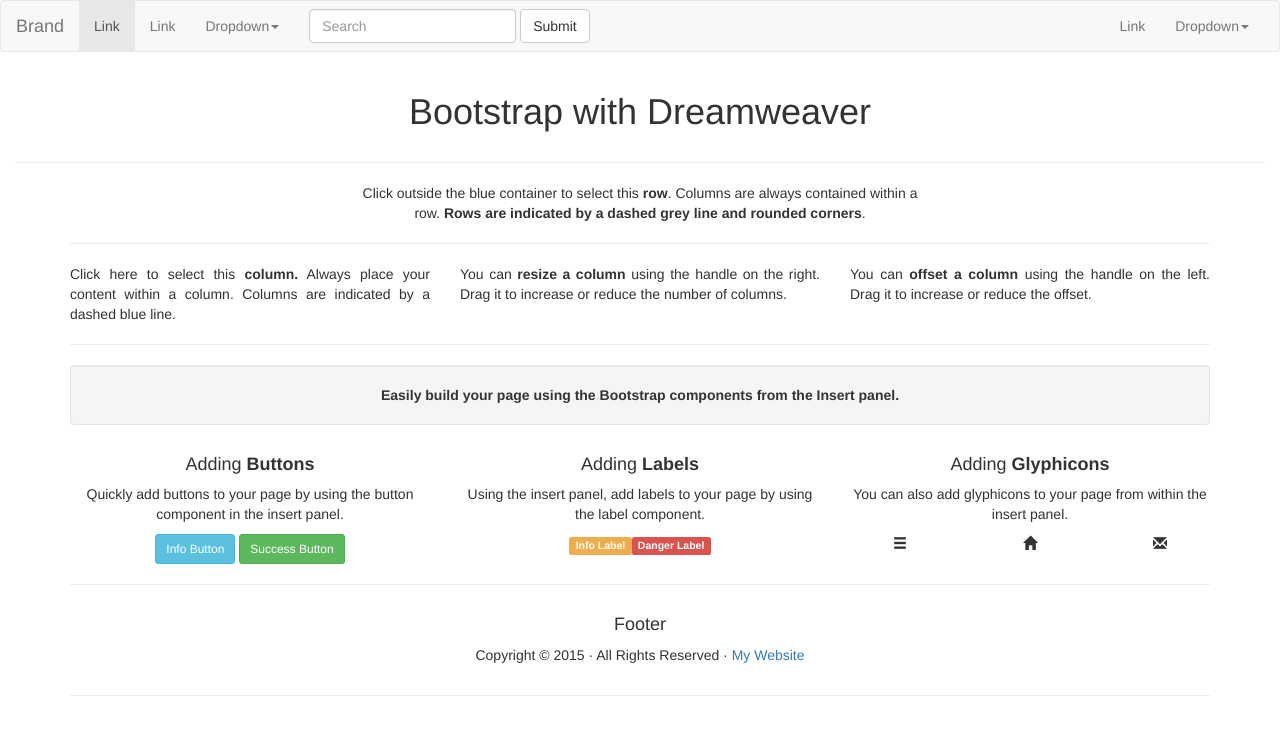
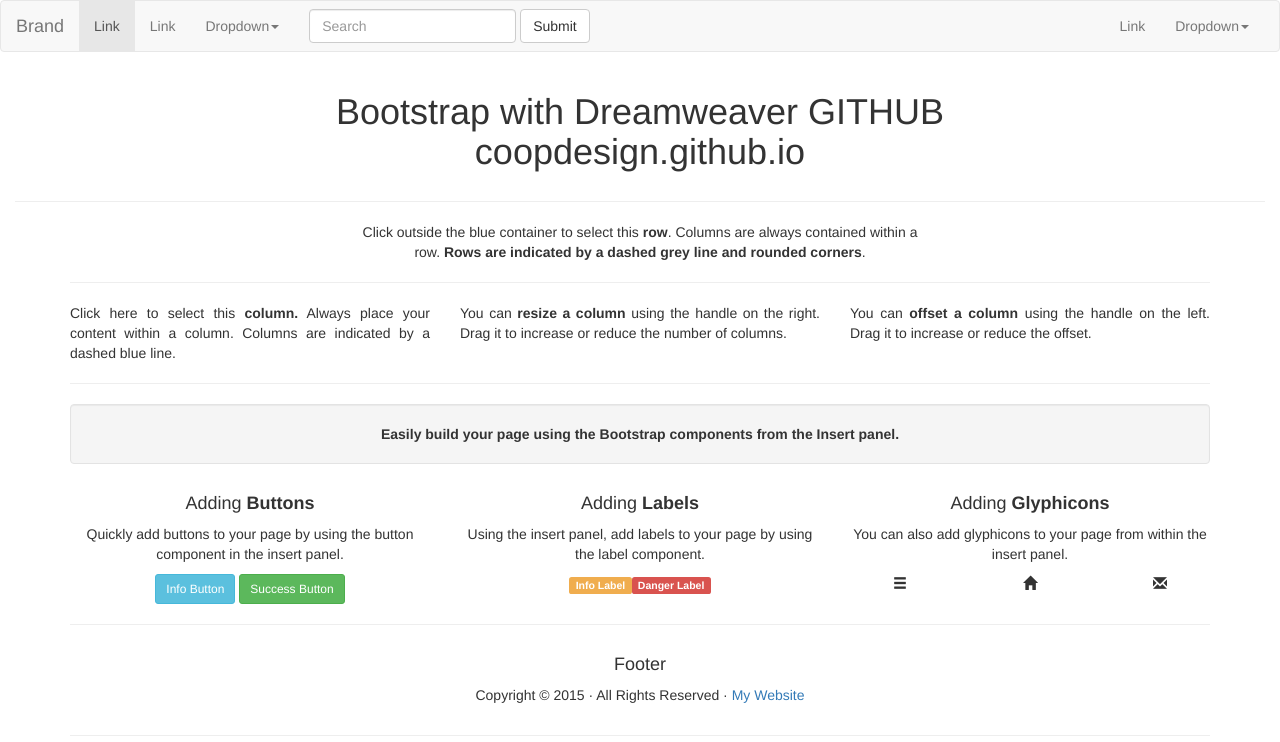
Before and after one commit to coopdesign/coopdesign.github.io, a plain HTML site: page index.html in a window 1280 px wide. Drawn offline with nearby package versions, Linux system fonts and the light colour scheme.

Commit message:
added text

```diff
--- a/index.html
+++ b/index.html
@@ -66,7 +66,7 @@
 <div class="container-fluid">
   <div class="row">
     <div class="col-md-6 col-md-offset-3">
-      <h1 class="text-center">Bootstrap with Dreamweaver</h1>
+      <h1 class="text-center">Bootstrap with Dreamweaver GITHUB coopdesign.github.io</h1>
     </div>
   </div>
   <hr>
```
